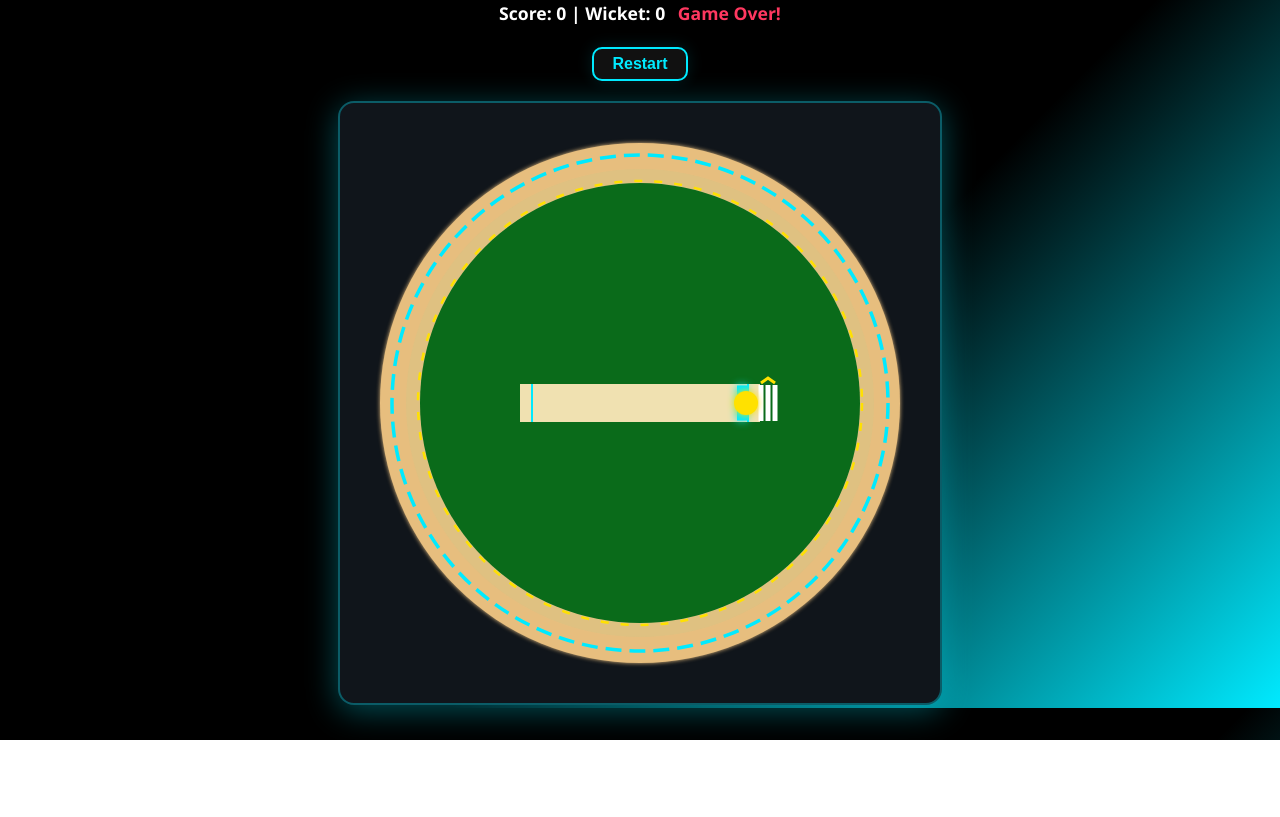
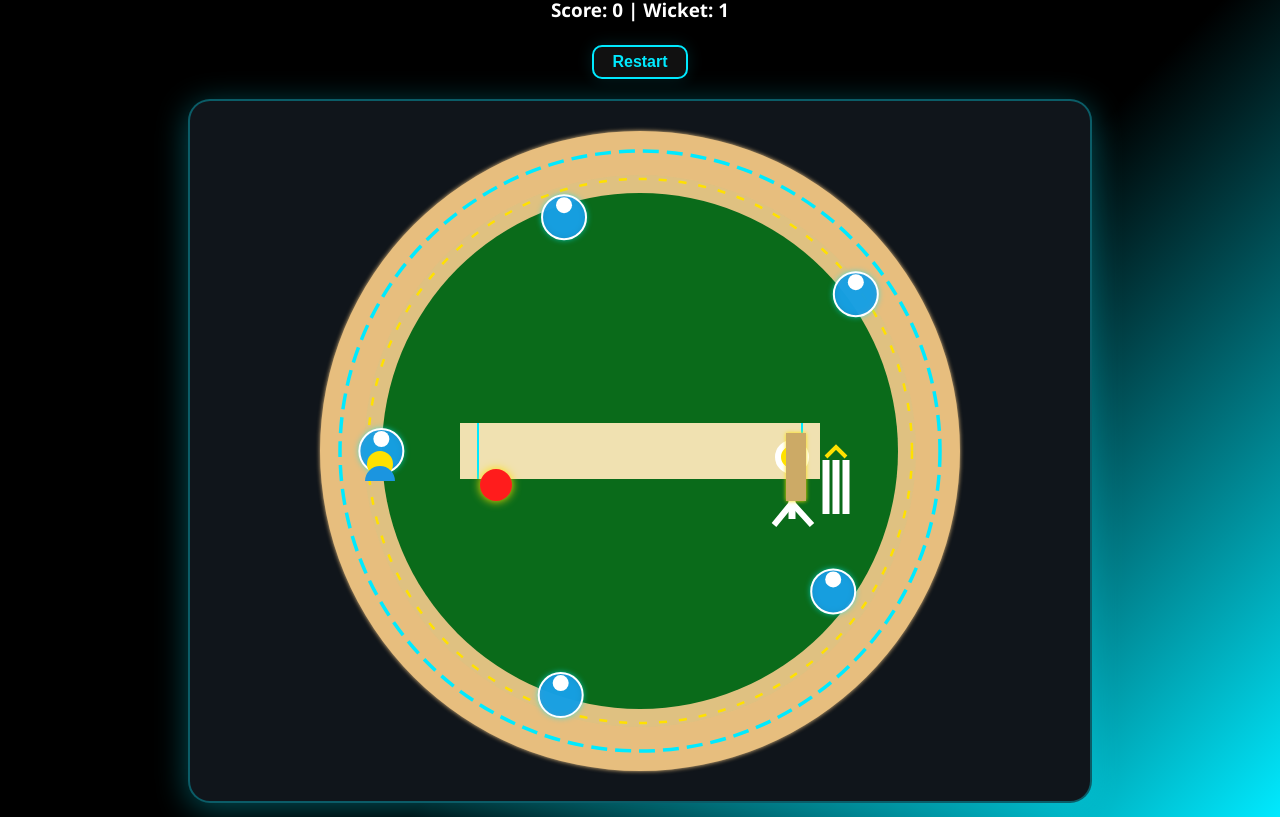
Before and after one commit to RoNotBroYT/Cricket-game, a plain HTML site: page index.html in a window 1280 px wide. Shown: the part 92-909 px from the top of the page. Before the commit the page ends 832 px from the top, so only its background shows below. Drawn offline with Linux system fonts and the light colour scheme.

Commit message:
Update index.html

```diff
--- a/index.html
+++ b/index.html
@@ -6,18 +6,18 @@
   <meta name="viewport" content="width=device-width, initial-scale=1.0">
   <style>
     html, body {
-      height: 100%;
       margin: 0;
       padding: 0;
       background: linear-gradient(135deg, #000 60%, #00eaff 100%);
       font-family: Segoe UI, Arial, sans-serif;
       color: #00eaff;
+      min-height: 100vh;
     }
     .container {
       display: flex;
       flex-direction: column;
       align-items: center;
-      padding-top: 32px;
+      padding-top: 28px;
       min-height: 100vh;
     }
     h2 {
@@ -28,7 +28,7 @@
     .info {
       margin-bottom: 12px;
       color: #fff;
-      font-size: 1.1rem;
+      font-size: 1.18rem;
       font-weight: bold;
     }
     .game-btn {
@@ -50,7 +50,7 @@
     }
     canvas {
       background: #10151b;
-      border-radius: 16px;
+      border-radius: 22px;
       box-shadow: 0 6px 32px 0 #00eaff55;
       display: block;
       margin-bottom: 14px;
@@ -65,7 +65,7 @@
     .run-announce {
       position: absolute;
       left: 50%;
-      top: 140px;
+      top: 160px;
       transform: translateX(-50%);
       font-size: 3rem;
       color: #ffe100;
@@ -81,14 +81,9 @@
       60% { opacity: 1;}
       100% {opacity: 0; transform: translateX(-50%) scale(1);}
     }
-    @media (max-width: 520px) {
-      canvas {
-        width: 98vw !important;
-        height: auto !important;
-      }
-      h2 {
-        font-size: 1.3rem;
-      }
+    @media (max-width: 1000px) {
+      canvas { width: 98vw !important; height: auto !important; }
+      h2 { font-size: 1.3rem; }
     }
   </style>
 </head>
@@ -98,7 +93,7 @@
     <div class="info" id="scoreInfo">Score: 0</div>
     <button class="game-btn" id="restart">Restart</button>
     <div id="runAnnounce" class="run-announce" style="display:none;"></div>
-    <canvas id="game" width="600" height="600" tabindex="1"></canvas>
+    <canvas id="game" width="900" height="700" tabindex="1"></canvas>
   </div>
   <script>
     const canvas = document.getElementById("game");
@@ -107,30 +102,39 @@
     const restartBtn = document.getElementById("restart");
     const runAnnounce = document.getElementById("runAnnounce");
 
-    const FIELD_CX = 300, FIELD_CY = 300;
-    const FIELD_RADIUS = 260;
-    const PITCH_LENGTH = 240;
-    const PITCH_WIDTH = 38;
+    const FIELD_CX = 450, FIELD_CY = 350;
+    const FIELD_RADIUS = 320;
+    const PITCH_LENGTH = 360;
+    const PITCH_WIDTH = 56;
     const PITCH_X1 = FIELD_CX - PITCH_LENGTH / 2;
     const PITCH_X2 = FIELD_CX + PITCH_LENGTH / 2;
     const PITCH_Y = FIELD_CY - PITCH_WIDTH / 2;
 
-    const BAT_W = 10, BAT_H = 35, BAT_X = PITCH_X2 - 18, BAT_Y = FIELD_CY;
-    const STUMP_Y = FIELD_CY, STUMP_X = PITCH_X2 + 8, STUMP_HEIGHT = 36, STUMP_GAP = 7;
+    const BAT_W = 20, BAT_H = 68, BAT_X = PITCH_X2 - 24, BAT_Y = FIELD_CY + 40;
+    const BATMAN_X = PITCH_X2 - 28, BATMAN_Y = FIELD_CY + 36;
+    const STUMP_Y = FIELD_CY + 36, STUMP_X = PITCH_X2 + 16, STUMP_HEIGHT = 54, STUMP_GAP = 10;
 
-    const BALL_START_X = PITCH_X1 + 10;
-    const BALL_Y = FIELD_CY;
-    const BALL_RADIUS = 12;
+    const BOWLER_START_X = PITCH_X1 - 80;
+    const BOWLER_END_X = PITCH_X1 + 40;
+    const BOWLER_Y = FIELD_CY + 30;
+    const BALL_START_X = PITCH_X1 + 36;
+    const BALL_Y = FIELD_CY + 34;
+    const BALL_RADIUS = 16;
 
-    const FOUR_RADIUS = FIELD_RADIUS - 38;
-    const SIX_RADIUS = FIELD_RADIUS - 12;
-    const BOUNDRY_WIDTH = 14;
-    const SAND_WIDTH = 26;
+    const FIELDER_COUNT = 5;
+    const FIELDER_RADIUS = 22;
 
-    let score = 0, wickets = 1, gameOver = false;
+    const FOUR_RADIUS = FIELD_RADIUS - 48;
+    const SIX_RADIUS = FIELD_RADIUS - 20;
+    const BOUNDRY_WIDTH = 18;
+    const SAND_WIDTH = 44;
+
+    let score = 0, wickets = 1, gameOver = false, ballsFaced = 0;
     let batAngle = 0, swinging = false, runResult = '';
-    let ball, ballSpeedBase = 6, ballSpeed = 6, ballsFaced = 0;
     let animFrame, lastRunTimeout = null;
+    let ball, ballSpeedBase = 8, ballSpeed = 8, bowler, waitingForSwing = true;
+    let batsman;
+    let fielders = [];
 
     function resetBall() {
       ballSpeed = ballSpeedBase + Math.floor(ballsFaced/6)*0.5;
@@ -138,7 +142,7 @@
         x: BALL_START_X,
         y: BALL_Y,
         r: BALL_RADIUS,
-        vx: ballSpeed,
+        vx: 0,
         vy: 0,
         hit: false,
         fly: false,
@@ -146,20 +150,37 @@
         flyVy: 0,
         runValue: 0,
         six: false,
-        four: false
+        four: false,
+        moving: false,
+        fielded: false,
+        caught: false
       };
+      waitingForSwing = true;
+      bowler.x = BOWLER_START_X;
+      bowler.runup = false;
+      batsman.swinging = false;
+      batsman.swingFrames = 0;
     }
 
     function resetGame() {
       score = 0;
       wickets = 1;
       gameOver = false;
+      ballsFaced = 0;
       batAngle = 0;
       swinging = false;
-      ballsFaced = 0;
-      ballSpeedBase = 6;
       runResult = '';
       runAnnounce.style.display = "none";
+      bowler = {x: BOWLER_START_X, y: BOWLER_Y, runup: false, step: 0, delivered: false};
+      batsman = {x: BATMAN_X, y: BATMAN_Y, swinging: false, swingFrames: 0};
+      fielders = [];
+      for (let i = 0; i < FIELDER_COUNT; i++) {
+        let angle = Math.PI*2 * (i/FIELDER_COUNT) + Math.PI/5;
+        let dist = FIELD_RADIUS - 40 - Math.random()*60;
+        let fx = FIELD_CX + Math.cos(angle) * dist;
+        let fy = FIELD_CY + Math.sin(angle) * dist;
+        fielders.push({x: fx, y: fy, homeX: fx, homeY: fy, moving: false});
+      }
       resetBall();
       updateScore();
       cancelAnimationFrame(animFrame);
@@ -174,7 +195,6 @@
       ctx.clearRect(0, 0, canvas.width, canvas.height);
 
       ctx.save();
-      ctx.beginPath();
       ctx.arc(FIELD_CX, FIELD_CY, FIELD_RADIUS, 0, Math.PI*2);
       ctx.fillStyle = "#e7be7e";
       ctx.shadowColor = "#e7be7e";
@@ -182,14 +202,12 @@
       ctx.fill();
       ctx.shadowBlur = 0;
       ctx.restore();
-
       ctx.save();
       ctx.beginPath();
       ctx.arc(FIELD_CX, FIELD_CY, FIELD_RADIUS - SAND_WIDTH, 0, Math.PI*2);
       ctx.fillStyle = "#dfc181";
       ctx.fill();
       ctx.restore();
-
       ctx.save();
       ctx.beginPath();
       ctx.arc(FIELD_CX, FIELD_CY, FIELD_RADIUS - SAND_WIDTH - BOUNDRY_WIDTH, 0, Math.PI*2);
@@ -219,18 +237,18 @@
       ctx.lineWidth = 2;
       ctx.fillRect(PITCH_X1, PITCH_Y, PITCH_LENGTH, PITCH_WIDTH);
       ctx.beginPath();
-      ctx.moveTo(PITCH_X1 + 12, PITCH_Y);
-      ctx.lineTo(PITCH_X1 + 12, PITCH_Y + PITCH_WIDTH);
+      ctx.moveTo(PITCH_X1 + 18, PITCH_Y);
+      ctx.lineTo(PITCH_X1 + 18, PITCH_Y + PITCH_WIDTH);
       ctx.stroke();
       ctx.beginPath();
-      ctx.moveTo(PITCH_X2 - 12, PITCH_Y);
-      ctx.lineTo(PITCH_X2 - 12, PITCH_Y + PITCH_WIDTH);
+      ctx.moveTo(PITCH_X2 - 18, PITCH_Y);
+      ctx.lineTo(PITCH_X2 - 18, PITCH_Y + PITCH_WIDTH);
       ctx.stroke();
       ctx.restore();
 
       ctx.save();
       ctx.strokeStyle = "#fff";
-      ctx.lineWidth = 5;
+      ctx.lineWidth = 7;
       for (let i = -1; i <= 1; i++) {
         ctx.beginPath();
         ctx.moveTo(STUMP_X + i * STUMP_GAP, STUMP_Y - STUMP_HEIGHT/2);
@@ -238,16 +256,76 @@
         ctx.stroke();
       }
       ctx.strokeStyle = "#ffe100";
-      ctx.lineWidth = 3;
+      ctx.lineWidth = 4;
       ctx.beginPath();
-      ctx.moveTo(STUMP_X - STUMP_GAP, STUMP_Y - STUMP_HEIGHT/2 - 2);
-      ctx.lineTo(STUMP_X, STUMP_Y - STUMP_HEIGHT/2 - 7);
-      ctx.lineTo(STUMP_X + STUMP_GAP, STUMP_Y - STUMP_HEIGHT/2 - 2);
+      ctx.moveTo(STUMP_X - STUMP_GAP, STUMP_Y - STUMP_HEIGHT/2 - 3);
+      ctx.lineTo(STUMP_X, STUMP_Y - STUMP_HEIGHT/2 - 13);
+      ctx.lineTo(STUMP_X + STUMP_GAP, STUMP_Y - STUMP_HEIGHT/2 - 3);
+      ctx.stroke();
+      ctx.restore();
+
+      for (const f of fielders) {
+        ctx.save();
+        ctx.beginPath();
+        ctx.arc(f.x, f.y, FIELDER_RADIUS, 0, Math.PI*2);
+        ctx.fillStyle = "#1b95e0";
+        ctx.globalAlpha = 0.85;
+        ctx.shadowColor = "#00eaff";
+        ctx.shadowBlur = 6;
+        ctx.fill();
+        ctx.globalAlpha = 1;
+        ctx.shadowBlur = 0;
+        ctx.strokeStyle = "#fff";
+        ctx.lineWidth = 2;
+        ctx.stroke();
+        ctx.restore();
+        ctx.save();
+        ctx.beginPath();
+        ctx.arc(f.x, f.y - 12, 8, 0, Math.PI*2);
+        ctx.fillStyle = "#fff";
+        ctx.fill();
+        ctx.restore();
+      }
+
+      ctx.save();
+      ctx.beginPath();
+      ctx.arc(bowler.x, bowler.y - 17, 13, 0, Math.PI*2);
+      ctx.fillStyle = "#ffe100";
+      ctx.fill();
+      ctx.beginPath();
+      ctx.arc(bowler.x, bowler.y, 15, Math.PI, Math.PI*2, false);
+      ctx.fillStyle = "#1b95e0";
+      ctx.fill();
+      ctx.restore();
+
+      ctx.save();
+      ctx.strokeStyle = "#fff";
+      ctx.lineWidth = 6;
+      ctx.beginPath();
+      ctx.arc(batsman.x, batsman.y - 30, 14, 0, Math.PI*2);
+      ctx.fillStyle = "#ffe100";
+      ctx.fill();
+      ctx.stroke();
+      ctx.restore();
+      ctx.save();
+      ctx.strokeStyle = "#fff";
+      ctx.lineWidth = 7;
+      ctx.beginPath();
+      ctx.moveTo(batsman.x, batsman.y - 16);
+      ctx.lineTo(batsman.x, batsman.y + 32);
+      ctx.stroke();
+      ctx.lineWidth = 6;
+      ctx.beginPath();
+      ctx.moveTo(batsman.x, batsman.y + 16);
+      ctx.lineTo(batsman.x - 18, batsman.y + 38);
+      ctx.moveTo(batsman.x, batsman.y + 16);
+      ctx.lineTo(batsman.x + 20, batsman.y + 38);
       ctx.stroke();
       ctx.restore();
 
       drawBat();
       drawBall();
+
       updateScore();
 
       if (!gameOver) {
@@ -260,10 +338,10 @@
       ctx.save();
       ctx.translate(BAT_X, BAT_Y);
       ctx.rotate(batAngle);
-      ctx.fillStyle = "#00eaff";
-      ctx.shadowColor = "#00eaff";
-      ctx.shadowBlur = 8;
-      ctx.fillRect(-BAT_W/2, -BAT_H/2, BAT_W, BAT_H);
+      ctx.fillStyle = "#ccaa66";
+      ctx.shadowColor = "#ffe100";
+      ctx.shadowBlur = 4;
+      ctx.fillRect(-BAT_W/2, -BAT_H+10, BAT_W, BAT_H);
       ctx.shadowBlur = 0;
       ctx.restore();
     }
@@ -271,23 +349,28 @@
     function drawBall() {
       ctx.save();
       ctx.shadowColor = "#ffe100";
-      ctx.shadowBlur = 7;
+      ctx.shadowBlur = 10;
       ctx.beginPath();
       ctx.arc(ball.x, ball.y, ball.r, 0, 2 * Math.PI);
-      ctx.fillStyle = "#ffe100";
+      ctx.fillStyle = "#ff1c1c";
       ctx.fill();
       ctx.shadowBlur = 0;
       ctx.restore();
     }
 
     function swingBat() {
-      if (gameOver || swinging) return;
+      if (gameOver || swinging || !waitingForSwing) return;
       swinging = true;
+      waitingForSwing = false;
+      bowler.runup = true;
+      batsman.swinging = true;
+      batsman.swingFrames = 0;
       let swingFrames = 0;
+
       function animateSwing() {
         swingFrames++;
-        batAngle = -Math.PI/5 * Math.sin(Math.PI * swingFrames / 8);
-        if (swingFrames < 8) {
+        batAngle = -Math.PI/4 * Math.sin(Math.PI * swingFrames / 10);
+        if (swingFrames < 10) {
           requestAnimationFrame(animateSwing);
         } else {
           batAngle = 0;
@@ -295,21 +378,33 @@
         }
       }
       animateSwing();
+    }
 
-      if (
-        !ball.hit &&
-        Math.abs(ball.x - BAT_X) < 18 &&
-        Math.abs(ball.y - BAT_Y) < 32 &&
-        !ball.fly
-      ) {
+    function update() {
+      if (bowler.runup && bowler.x < BOWLER_END_X) {
+        bowler.x += 16;
+        if (bowler.x >= BOWLER_END_X) {
+          bowler.x = BOWLER_END_X;
+          bowler.delivered = true;
+          ball.vx = ballSpeed;
+          ball.vy = 0;
+          ball.moving = true;
+        }
+      }
+      if (ball.moving && !ball.hit && !ball.fly) {
+        ball.x += ball.vx;
+        ball.y += ball.vy;
+        let dx = ball.x - BAT_X, dy = ball.y - BAT_Y;
+        let dist = Math.sqrt(dx*dx + dy*dy);
+        if (dist < BAT_H / 2 + ball.r && batsman.swinging) {
           ball.hit = true;
           ball.fly = true;
-        let swingAngle = ((ball.y - BAT_Y) / 40) * Math.PI/6;
-        let power = 1.2 + Math.random()*0.6;
-        ball.flyVx = Math.cos(swingAngle) * 13 * power;
-        ball.flyVy = Math.sin(swingAngle) * 10 * power;
-        let distance = Math.sqrt(ball.flyVx*ball.flyVx + ball.flyVy*ball.flyVy) * 18;
-        let landRadius = Math.min(FIELD_RADIUS-20, distance+70+Math.random()*20);
+          ball.moving = false;
+          let swingAngle = ((ball.y - BAT_Y) / 60) * Math.PI/6;
+          let swingPower = 1.6 + Math.random()*0.7;
+          ball.flyVx = Math.cos(swingAngle) * 20 * swingPower;
+          ball.flyVy = Math.sin(swingAngle) * 13 * swingPower;
+          let landRadius = Math.min(FIELD_RADIUS-30, Math.sqrt(ball.flyVx*ball.flyVx + ball.flyVy*ball.flyVy) * 22 + 80 + Math.random()*30);
           if (landRadius > SIX_RADIUS) {
             ball.runValue = 6;
             ball.six = true;
@@ -324,11 +419,72 @@
             ball.four = false;
           }
         }
+        if (ball.x > BAT_X + 36 && !ball.hit) {
+          ballsFaced++;
+          showRunResult("Missed!");
+          setTimeout(resetBall, 1100);
+          ball.moving = false;
         }
-
-    function update() {
-      if (!ball.hit && !ball.fly) {
-        ball.x += ball.vx;
+      }
+      if (ball.fly) {
+        ball.x += ball.flyVx;
+        ball.y += ball.flyVy;
+        ball.flyVx *= 0.985;
+        ball.flyVy *= 0.985;
+        let fClosest = null, fDist = 99999;
+        for (const f of fielders) {
+          let dx = ball.x - f.x, dy = ball.y - f.y;
+          let d = Math.sqrt(dx*dx + dy*dy);
+          if (d < fDist) {
+            fDist = d;
+            fClosest = f;
+          }
+        }
+        if (fClosest && !ball.fielded) {
+          let dx = ball.x - fClosest.x, dy = ball.y - fClosest.y;
+          let d = Math.sqrt(dx*dx + dy*dy);
+          if (d > 2) {
+            fClosest.x += dx / d * 5.5;
+            fClosest.y += dy / d * 5.5;
+          } else {
+            ball.fielded = true;
+            ballsFaced++;
+            if ((ball.six || ball.four) && Math.random() < 0.20) {
+              showRunResult("Caught!");
+              wickets = 0;
+              gameOver = true;
+              setTimeout(resetBall, 1200);
+            } else {
+              score += ball.runValue;
+              let msg = ball.runValue === 6 ? "SIX!" : ball.runValue === 4 ? "FOUR!" : "+1 Run";
+              showRunResult(msg);
+              setTimeout(resetBall, 1200);
+            }
+            ball.fly = false;
+          }
+        }
+        let distB = Math.sqrt((ball.x - FIELD_CX)*(ball.x - FIELD_CX) + (ball.y - FIELD_CY)*(ball.y - FIELD_CY));
+        if (distB > FIELD_RADIUS - 10 && !ball.fielded) {
+          ballsFaced++;
+          score += ball.runValue;
+          let msg = ball.runValue === 6 ? "SIX!" : ball.runValue === 4 ? "FOUR!" : "+1 Run";
+          showRunResult(msg);
+          setTimeout(resetBall, 1200);
+          ball.fly = false;
+        }
+        if (
+          !ball.six && !ball.four &&
+          Math.abs(ball.flyVx) < 1.5 && Math.abs(ball.flyVy) < 1.5 &&
+          distB < FIELD_RADIUS - 30 && !ball.fielded
+        ) {
+          ballsFaced++;
+          score += ball.runValue;
+          showRunResult("+1 Run");
+          setTimeout(resetBall, 900);
+          ball.fly = false;
+        }
+      }
+      if (!ball.fly && ball.moving && !ball.hit) {
         if (
           ball.x + ball.r > STUMP_X - STUMP_GAP * 1.5 &&
           ball.x - ball.r < STUMP_X + STUMP_GAP * 1.5 &&
@@ -338,43 +494,14 @@
           wickets = 0;
           gameOver = true;
           showRunResult("Bowled!");
-          setTimeout(draw, 30);
-          ball.hit = true;
-        }
-        if (ball.x >= BAT_X + 18 && !ball.hit && !gameOver) {
-          ballsFaced++;
-          showRunResult("Missed!");
-          setTimeout(resetBall, 900);
-          ball.hit = true;
-        }
-      } else if (ball.fly) {
-        ball.x += ball.flyVx;
-        ball.y += ball.flyVy;
-        ball.flyVx *= 0.985;
-        ball.flyVy *= 0.985;
-        let dist = Math.sqrt(
-          (ball.x - FIELD_CX)*(ball.x - FIELD_CX) +
-          (ball.y - FIELD_CY)*(ball.y - FIELD_CY)
-        );
-        if (dist > FIELD_RADIUS - 10) {
-          ballsFaced++;
-          score += ball.runValue;
-          let msg = ball.runValue === 6 ? "SIX!" : ball.runValue === 4 ? "FOUR!" : "+1 Run";
-          showRunResult(msg);
-          setTimeout(resetBall, 1100);
+          setTimeout(resetBall, 1200);
+          ball.moving = false;
           ball.fly = false;
         }
-        if (
-          !ball.six && !ball.four &&
-          Math.abs(ball.flyVx) < 1.5 && Math.abs(ball.flyVy) < 1.5 &&
-          dist < FIELD_RADIUS - 16
-        ) {
-          ballsFaced++;
-          score += ball.runValue;
-          showRunResult("+1 Run");
-          setTimeout(resetBall, 900);
-          ball.fly = false;
       }
+      if (batsman.swinging) {
+        batsman.swingFrames++;
+        if (batsman.swingFrames > 12) batsman.swinging = false;
       }
     }
 
@@ -396,9 +523,10 @@
     restartBtn.onclick = resetGame;
 
     function resize() {
-      let w = Math.min(600, window.innerWidth * 0.98);
+      let w = Math.min(900, window.innerWidth * 0.98);
+      let h = Math.min(700, window.innerHeight * 0.88);
       canvas.style.width = w + "px";
-      canvas.style.height = w + "px";
+      canvas.style.height = h + "px";
     }
     window.addEventListener("resize", resize);
     resize();
```
Lines whose indentation alone changed are shown as unchanged.
